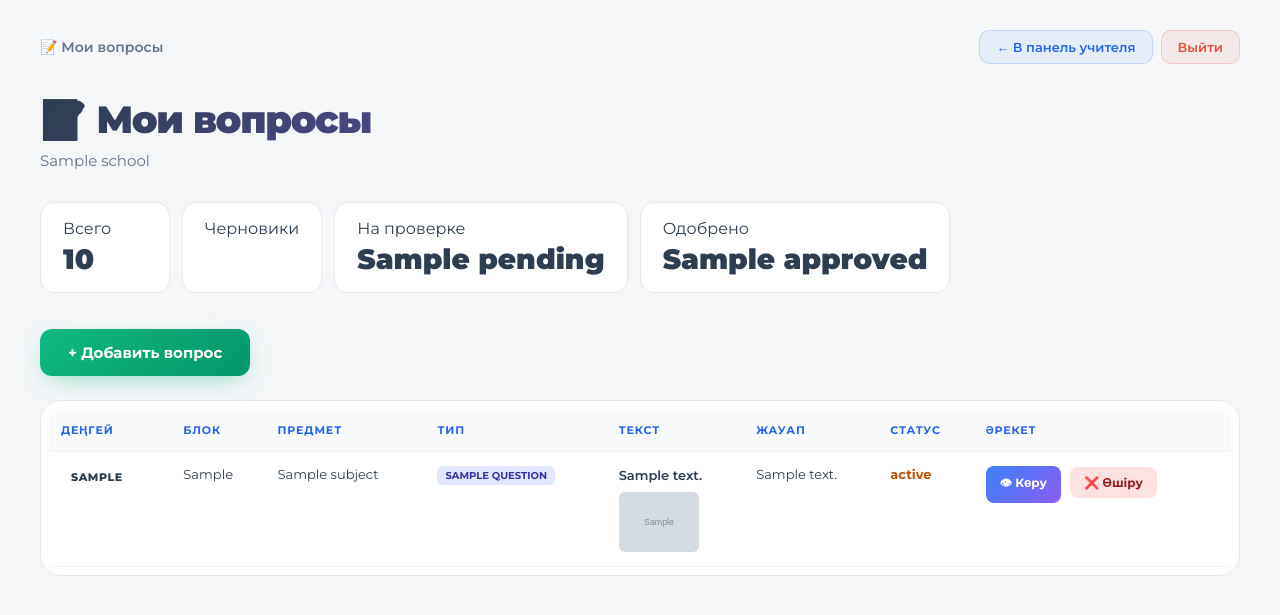
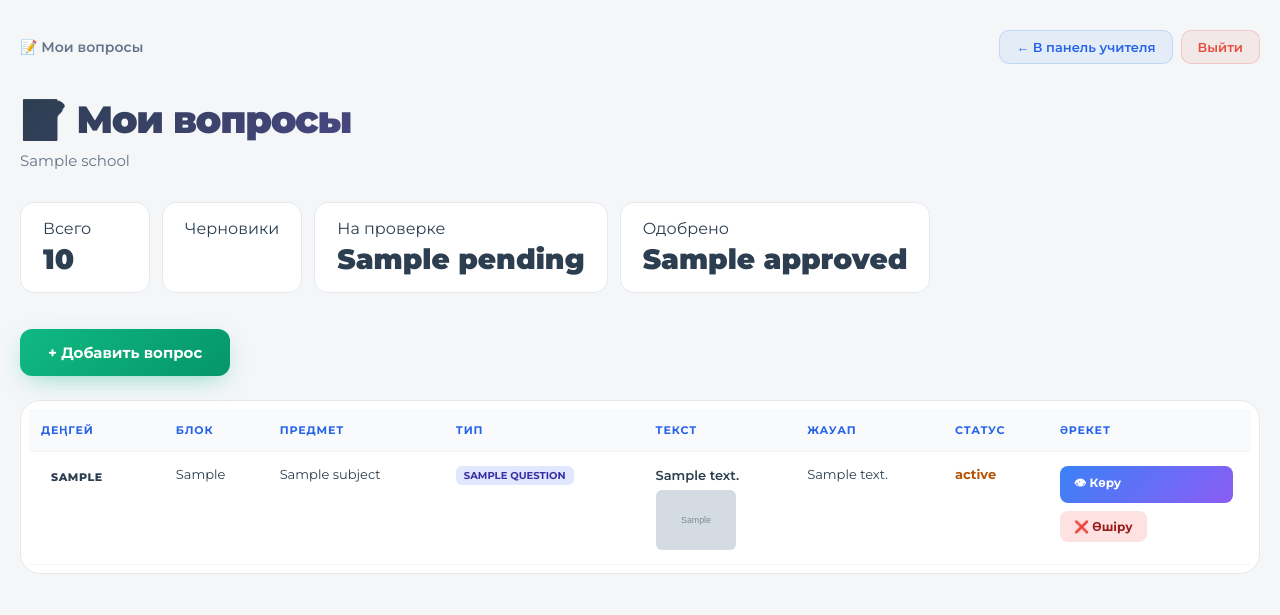
Before and after one commit to baalausam/ent-platform, a Django app: template core/templates/core/my_questions.html in a window 1280 px wide. Shown: the top 615 px of the page. Run offline with Django 5.2, Linux system fonts and the light colour scheme; the template is opened without the code that fills it: most values are stand-ins (such as "Sample title", 1, 10 or a date in 2020); grey boxes marked "Sample" are stand-in pictures.

Commit message:
my_questions.html — скролл + 2 жол + статус/әрекет

```diff
--- a/core/templates/core/my_questions.html
+++ b/core/templates/core/my_questions.html
@@ -26,7 +26,7 @@
             font-family: 'Montserrat', sans-serif; background: #f4f6f8;
             color: #2c3e50; padding: 30px 20px;
         }
-        .container { max-width: 1200px; margin: 0 auto; }
+        .container { max-width: 1300px; margin: 0 auto; }
         .topbar {
             display: flex; justify-content: space-between; align-items: center;
             margin-bottom: 32px; flex-wrap: wrap; gap: 12px;
@@ -61,20 +61,47 @@
             font-size: 15px; font-weight: 700;
             box-shadow: 0 8px 25px -8px rgba(16,185,129,0.5); margin-top: 16px;
         }
+
+        /* ✅ КЕСТЕ КОНТЕЙНЕРІ — СКРОЛЛ */
         .card {
-            background: #ffffff; border: 1px solid #e5e9ee;
-            border-radius: 20px; padding: 8px; margin-top: 24px; overflow: hidden;
+            background: #ffffff;
+            border: 1px solid #e5e9ee;
+            border-radius: 20px;
+            padding: 8px;
+            margin-top: 24px;
+            overflow-x: auto;        /* ✅ ГОРИЗОНТАЛДЫ СКРОЛЛ */
+            -webkit-overflow-scrolling: touch;
         }
-        table { width: 100%; border-collapse: collapse; }
+
+        /* ✅ КЕСТЕ — МИНИМАЛДЫ ЕН */
+        table {
+            width: 100%;
+            border-collapse: collapse;
+            min-width: 1000px;       /* ✅ МИНИМАЛДЫ ЕН */
+        }
+
         th, td {
-            padding: 14px 12px; text-align: left; font-size: 13px;
-            border-bottom: 1px solid #f1f5f9; vertical-align: top;
+            padding: 14px 12px;
+            text-align: left;
+            font-size: 13px;
+            border-bottom: 1px solid #f1f5f9;
+            vertical-align: top;
         }
+
         th {
-            background: #f8fafc; color: #2563eb; font-size: 11px;
-            text-transform: uppercase; letter-spacing: 0.08em;
+            background: #f8fafc;
+            color: #2563eb;
+            font-size: 11px;
+            text-transform: uppercase;
+            letter-spacing: 0.08em;
+            white-space: nowrap;     /* ✅ ТАҚЫРЫП СЫНБАЙДЫ */
+            position: sticky;
+            top: 0;
+            z-index: 1;
         }
+
         tbody tr:hover { background: #f8fafc; }
+
         .badge {
             display: inline-block; padding: 4px 10px; border-radius: 8px;
             font-size: 11px; font-weight: 800; letter-spacing: 0.05em;
@@ -83,30 +110,78 @@
         .diff-A { background: #d1fae5; color: #065f46; }
         .diff-B { background: #fef3c7; color: #92400e; }
         .diff-C { background: #fee2e2; color: #991b1b; }
+
         .type-badge {
             display: inline-block; padding: 3px 8px; border-radius: 6px;
             font-size: 10px; font-weight: 700; background: #e0e7ff;
             color: #3730a3; text-transform: uppercase;
+            white-space: nowrap;
         }
+
         .status-draft { color: #94a3b8; font-weight: 600; }
         .status-pending { color: #b45309; font-weight: 700; }
         .status-approved { color: #059669; font-weight: 700; }
         .status-rejected { color: #c0392b; font-weight: 700; }
+
         .q-img { max-width: 80px; max-height: 60px; border-radius: 6px; margin-top: 6px; display: block; }
-        .q-text-preview { color: #2c3e50; font-weight: 600; line-height: 1.5; }
+
+        /* ✅ МӘТІН — 2 ЖОЛМЕН ШЕКТЕУ */
+        .q-text-preview {
+            color: #2c3e50;
+            font-weight: 600;
+            line-height: 1.4;
+            display: -webkit-box;
+            -webkit-line-clamp: 2;
+            -webkit-box-orient: vertical;
+            overflow: hidden;
+            max-width: 250px;
+            word-wrap: break-word;
+        }
+
         .btn-small {
             padding: 8px 14px; border: none; cursor: pointer;
             border-radius: 8px; font-size: 12px; font-weight: 700;
             font-family: inherit; margin-right: 6px;
+            margin-bottom: 4px;
             display: inline-block; text-decoration: none;
+            white-space: nowrap;
         }
         .btn-view { background: linear-gradient(135deg, #3b82f6, #8b5cf6); color: white; }
         .btn-submit { background: linear-gradient(135deg, #f59e0b, #d97706); color: white; }
         .btn-cancel { background: #fee2e2; color: #991b1b; }
+
+        .actions-cell {
+            display: flex;
+            flex-direction: column;
+            gap: 4px;
+            min-width: 120px;
+        }
+
         .empty {
             text-align: center; padding: 60px 40px; color: #94a3b8;
             background: #ffffff; border-radius: 14px;
             border: 1px dashed #cbd5e1; margin-top: 20px;
+        }
+
+        /* ✅ СКРОЛЛ БАРЫ КӨРІНЕДІ */
+        .card::-webkit-scrollbar {
+            height: 8px;
+        }
+        .card::-webkit-scrollbar-track {
+            background: #f1f5f9;
+            border-radius: 4px;
+        }
+        .card::-webkit-scrollbar-thumb {
+            background: #cbd5e1;
+            border-radius: 4px;
+        }
+        .card::-webkit-scrollbar-thumb:hover {
+            background: #94a3b8;
+        }
+
+        @media (max-width: 700px) {
+            h1 { font-size: 28px; }
+            .q-text-preview { max-width: 150px; }
         }
     </style>
 </head>
@@ -157,8 +232,8 @@
                             <td>
                                 <span class="badge diff-{{ q.difficulty }}">{{ q.get_difficulty_display }}</span>
                             </td>
-                            <td>{{ q.get_block_display }}</td>
-                            <td>{{ q.subject.name|default:"—" }}</td>
+                            <td style="white-space: nowrap;">{{ q.get_block_display }}</td>
+                            <td style="white-space: nowrap;">{{ q.subject.name|default:"—" }}</td>
                             <td><span class="type-badge">{{ q.get_question_type_display }}</span></td>
                             <td>
                                 <a href="{% url 'core:question_detail' q.id %}"
@@ -171,20 +246,23 @@
                             </td>
                             <td>
                                 {% if q.question_type == 'matching' %}
-                                    <em style="color:#64748b;">2 кіші сұрақ</em>
+                                    <em style="color:#64748b; white-space: nowrap;">2 кіші сұрақ</em>
                                 {% else %}
-                                    {{ q.correct_answer }}
+                                    <span style="white-space: nowrap;">{{ q.correct_answer }}</span>
                                 {% endif %}
                             </td>
-                            <td class="status-{{ q.status }}">{{ q.get_status_display }}</td>
+                            <td class="status-{{ q.status }}" style="white-space: nowrap;">
+                                {{ q.get_status_display }}
+                            </td>
                             <td>
+                                <div class="actions-cell">
                                     <a href="{% url 'core:question_detail' q.id %}" class="btn-small btn-view">
                                         👁 {% trans "Көру" %}
                                     </a>
                                     {% if q.status == 'draft' %}
                                         <form method="post" action="{% url 'core:submit_question_for_review' q.id %}" style="display:inline;">
                                             {% csrf_token %}
-                                        <button class="btn-small btn-submit">{% trans "Жіберу" %}</button>
+                                            <button class="btn-small btn-submit">📤 {% trans "Жіберу" %}</button>
                                         </form>
                                     {% endif %}
                                     {% if q.status == 'draft' or q.status == 'pending' %}
@@ -196,6 +274,7 @@
                                             </button>
                                         </form>
                                     {% endif %}
+                                </div>
                             </td>
                         </tr>
                     {% endfor %}
```
Lines whose indentation alone changed are shown as unchanged.
